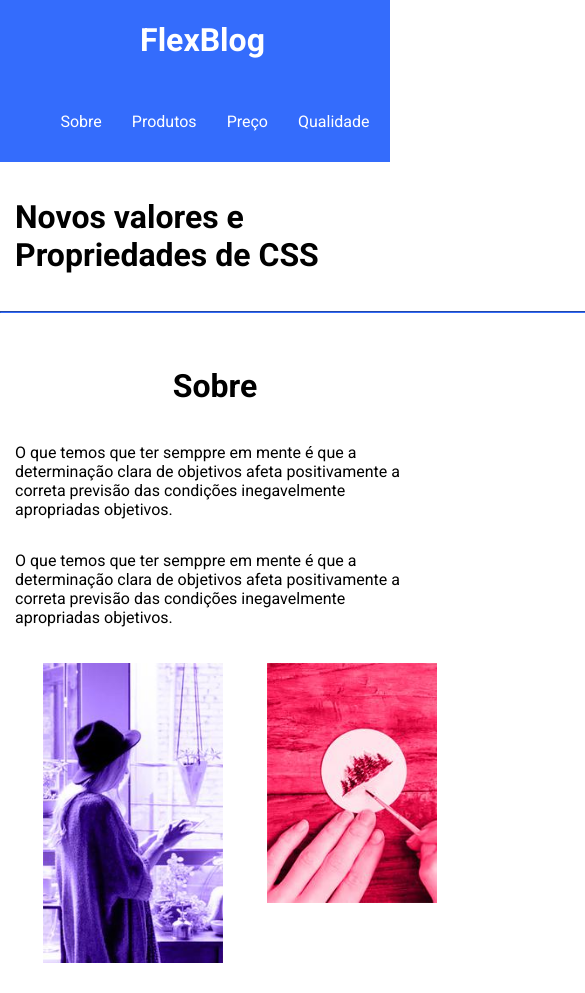
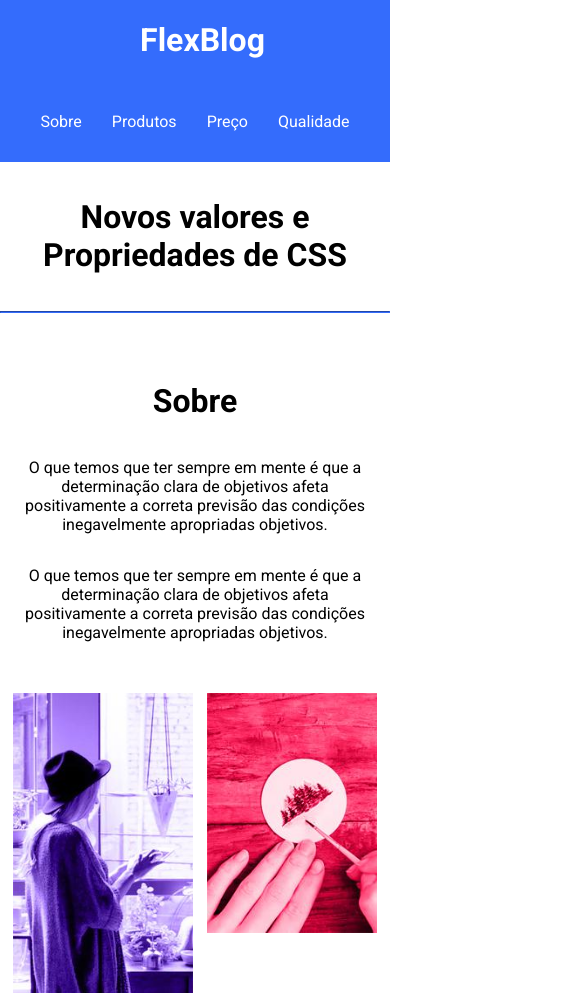
Before and after one commit to CoderEduardo/ProgramadorBR_curso, a plain HTML site: page Projetos/Flex Box Projetos/FlexBlog/index.html in a window 390 px wide. Shown: the top 993 px of the page, 585 px wide, since content can reach past the window. Before the commit the page ends 963 px from the top, so only its background shows below. Drawn offline with Linux system fonts and the light colour scheme.

Commit message:
Fazendo uns ajustes na resposividade do flexblog

```diff
--- a/Projetos/Flex Box Projetos/FlexBlog/index.html
+++ b/Projetos/Flex Box Projetos/FlexBlog/index.html
@@ -30,9 +30,9 @@
         <main>
             <div class="sobre">
                 <h1>Sobre</h1>
-                <p>O que temos que ter semppre em mente é que a determinação clara de objetivos afeta positivamente a
+                <p>O que temos que ter sempre em mente é que a determinação clara de objetivos afeta positivamente a
                     correta previsão das condições inegavelmente apropriadas objetivos.</p>
-                <p>O que temos que ter semppre em mente é que a determinação clara de objetivos afeta positivamente a
+                <p>O que temos que ter sempre em mente é que a determinação clara de objetivos afeta positivamente a
                     correta previsão das condições inegavelmente apropriadas objetivos.</p>
             </div>
             <div class="imagens">
--- a/Projetos/Flex Box Projetos/FlexBlog/style.css
+++ b/Projetos/Flex Box Projetos/FlexBlog/style.css
@@ -26,7 +26,6 @@ header h1 {
 
 ul {
     display: flex;
-
 }
 
 li {
@@ -84,28 +83,43 @@ main {
 @media screen and (max-width:760px) {
     main {
         flex-wrap: wrap;
+        width: 100%;
+    }
+
+    .container {
+        width: 100%;
+        margin: 0;
+        padding-top: 0px;
+    }
+
+    .imagens {
+        width: 100%;
+    }
+
+
+    .sobre h1,.container h1{
+        text-align: center;
     }
 
     .sobre {
-        width: 50%;
-        align-items: center;
-        align-content: space-around;
+        width: 100%;
+        text-align: center;
+        padding: 15px;
     }
+
+
+
 }
 
-@media screen and (max-width:440px) {
+@media screen and (max-width:505px) {
 
     header {
         display: flex;
         flex-direction: column;
     }
 
-    .container {
-        width: 800px;
-        margin: auto;
-        padding-top: 0px;
+    ul {
+        padding-left: 0px;
+        justify-content: space-evenly;
     }
-
-
-
 }
```
